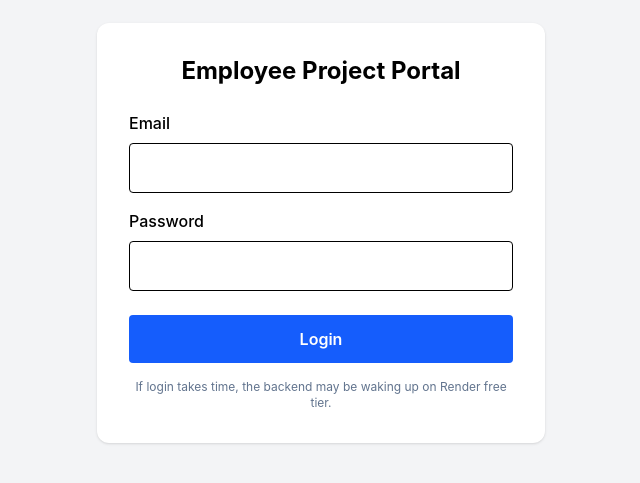
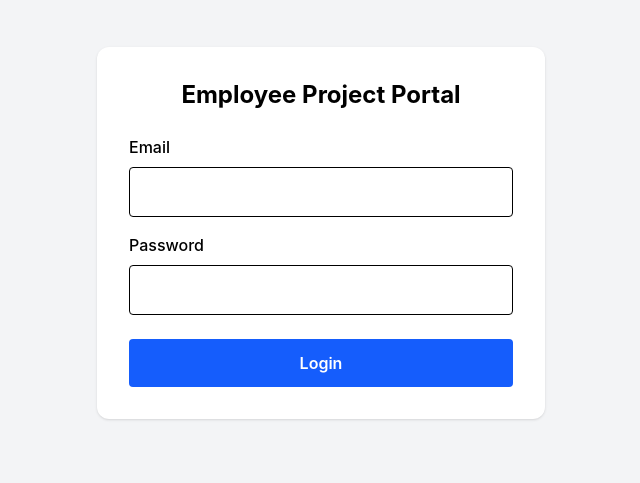
Before and after one commit to Ketan-Gaikwad/employee-project-portal, a React (Vite) app in the folder frontend/: page /login in a window 1280 px wide. Shown: the part 167-650 px from the top of the page, without its empty margins (319-959 px from the left). Built offline with nearby package versions, Linux system fonts and the light colour scheme.

Commit message:
text removed below from loggin button

```diff
--- a/frontend/src/pages/Login.tsx
+++ b/frontend/src/pages/Login.tsx
@@ -78,10 +78,6 @@ function Login() {
         >
           {isLoggingIn ? "Please wait..." : "Login"}
         </button>
-
-        <p className="text-xs text-slate-500 mt-4 text-center">
-          If login takes time, the backend may be waking up on Render free tier.
-        </p>
       </div>
     </div>
   );
```
